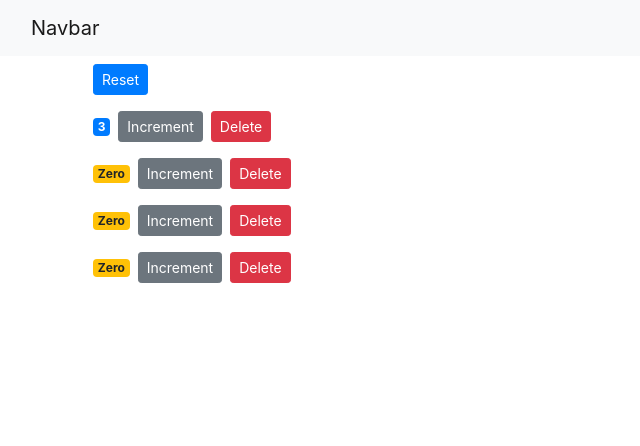
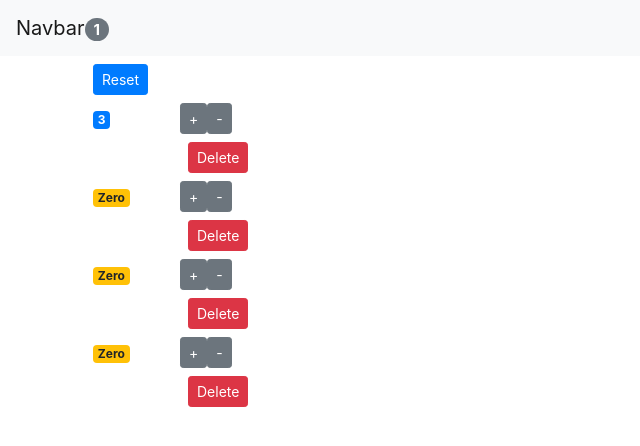
Before and after one commit to talhamirza123/React-js-mastering-with-mosh, a React (Create React App) app: page / in a window 1280 px wide. Shown: the top 446 px of the page, without its empty margins (0-640 px from the left). Built offline with nearby package versions, Linux system fonts and the light colour scheme.

Commit message:
add projects to app.js

```diff
--- a/src/App.js
+++ b/src/App.js
@@ -26,10 +26,20 @@
        this.setState({ counters });
        }
 
+       hanldeDecrement = counter => {
+
+        const counters = [... this.state.counters];
+        const index = counters.indexOf(counter);
+        counters[index] = {...counter};
+        counters[index].value--;
+
+        this.setState({ counters });
+        }
+
        handleReset = () => {
-         const counters = this.state.counters.map(c => {
-           c.value = 0;
-           return c;
+        const counters = this.state.counters.map(c => {
+        c.value = 0;
+        return c;
          });
          this.setState({ counters })
        }
@@ -42,12 +52,14 @@
      render() {
          return (
                  <React.Fragment>
-                 <Navbar />
+                 <Navbar totalCounters = {this.state.counters.filter(c => c.value > 0).length} />
                  <main class="container">
                  <Counters
                  counters={this.state.counters}
                  onReset={this.handleReset}
+
                  onIncrement={this.hanldeincrement}
+                 onDecrement={this.hanldeDecrement}
                  onDelete={this.handleDelete}
 
                  />
--- a/src/components/Counter.jsx
+++ b/src/components/Counter.jsx
@@ -8,13 +8,23 @@
 {
         render() {
         return (
-                 <div>
-                  <span className={this.getBadgeClasses()}>{this.formatCount()}</span>
-                 <button
+                 <div className="row">
+
+                 <div className="col-1">
+                 <span className={this.getBadgeClasses()}>{this.formatCount()}</span>
+                 </div>
+                 <div className="col-1">
+                   <button
                   onClick={() => this.props.onIncrement(this.props.counter)}
                   className="btn btn-secondary btn-sm"
                   >
-                  Increment
+                  +
+                  </button>
+                  <button
+                  onClick={() => this.props.onDecrement(this.props.counter)}
+                  className="btn btn-secondary btn-sm"
+                  >
+                  -
                   </button>
                   <button
                   onClick={() => this.props.onDelete(this.props.counter.id)}
@@ -22,6 +32,7 @@
                   >
                   Delete
                   </button>
+                  </div>
                   </div>
         );
      }
--- a/src/components/counters.jsx
+++ b/src/components/counters.jsx
@@ -3,53 +3,30 @@
 class Counters extends Component {
 
     render() {
+
+      const { onReset, onIncrement, onDelete, onDecrement, counters} = this.props;
+
         return  (
-        //     <div>
 
 
-
-        //          <button
-        //           onClick={this.props.onReset}
-        //           className="btn btn-danger btn-sm m-2"
-        //           >
-        //           Reset Buttom
-        //           </button>
-
-
-        //    {
-        //         this.props.counters.map
-        //         (
-        //           counter =>
-        //        <Counter
-        //            key={counter.id}
-        //            onDelete={this.props.onDelete}
-        //            onIncrement={this.props.onIncrement}
-        //            counter={counter}
-        //             >
-        //     </Counter>
-        //     )
-        //         }
-        //     </div>
         <div>
         <button
-          onClick={this.props.onReset}
+          onClick={onReset}
           className="btn btn-primary btn-sm m-2"
         >
           Reset
         </button>
-
-
-        {this.props.counters.map(counter => (
-          <Counter
+        {counters.map(counter => (
+            <Counter
             key={counter.id}
-            onDelete={this.props.onDelete}
-            onIncrement={this.props.onIncrement}
-
+            onDelete={onDelete}
+            onIncrement={onIncrement}
+            onDecrement={onDecrement}
             counter={counter}
           />
         ))}
       </div>
-             );
-    }
+   );
+  }
 }
 export default Counters;
--- a/src/components/navbar.jsx
+++ b/src/components/navbar.jsx
@@ -1,14 +1,18 @@
 import React, { Component } from 'react';
 
-class Navbar extends Component {
 
-    render() {
-        return ( <nav class="navbar navbar-light bg-light">
-        <div class="container-fluid">
-          <a class="navbar-brand" href="#">Navbar</a>
-        </div>
+const Navbar = ({ totalCounters }) => {
+  return ( <nav class="navbar navbar-light bg-light">
+
+          <a class="navbar-brand" href="#">
+          Navbar{""}
+          <span className="badge badge-pill badge-secondary">
+          {totalCounters}
+          </span>
+
+          </a>
+
       </nav>  );
-    }
 }
 
 export default Navbar;
```
Also changed, not shown: 1 other file (tests, documents, lock files or other folders).
